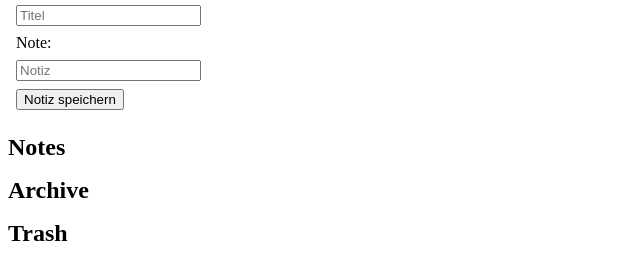
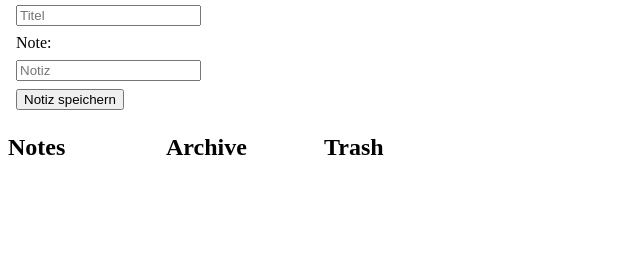
Before and after one commit to AljoschaNass/Notepad, a plain HTML site: page index.html in a window 1280 px wide. Shown: the part 74-354 px from the top of the page, without its empty margins (0-640 px from the left). Drawn offline with Linux system fonts and the light colour scheme.

Commit message:
notes in collumn

```diff
--- a/index.html
+++ b/index.html
@@ -29,14 +29,21 @@
     </div>
 
     <div class="note_box">
-      <h2>Notes</h2>
-      <div id="notes_content"></div>
+        <div class="contents_section">
+            <h2>Notes</h2>
+            <div id="notes_content" class="content_grid"></div>
+        </div>
 
-      <h2>Archive</h2>
-      <div id="archived_content"></div>
+      <div class="contents_section">
+        <h2>Archive</h2>
+        <div id="archived_content" class="content_grid"></div>
+      </div>
 
-      <h2>Trash</h2>
-      <div id="trash_content"></div>
+      <div class="contents_section">
+        <h2>Trash</h2>
+        <div id="trash_content" class="content_grid"></div>
+      </div>
+
     </div>
   </body>
 </html>
--- a/style.css
+++ b/style.css
@@ -7,9 +7,21 @@
     gap: 8px;
 }
 
+.contents_section{
+    display: flex;
+    flex-direction: column;
+}
+
+.content_grid{
+    min-height: 150px;
+    min-width: 150px;
+    display: flex;
+    flex-direction: column;
+    gap: 8px;
+}
+
 .note_box{
     display: flex;
-    flex-direction: column;
     flex-wrap: wrap;
     padding: 8px;
     gap: 8px;
```
